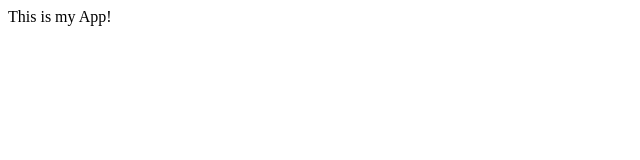
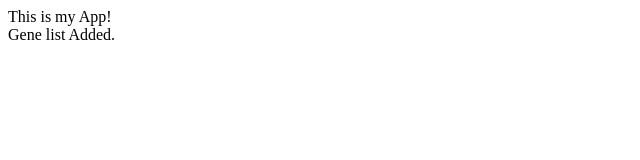
Before and after one commit to muhammadsohailraza/sample, a plain HTML site: page index.html in a window 1280 px wide. Shown: the whole page, without its empty margins (0-640 px from the left). Drawn offline with Linux system fonts and the light colour scheme.

Commit message:
Genelist added

```diff
--- a/index.html
+++ b/index.html
@@ -2,5 +2,7 @@
     <head>
         <title>App-Name</title>
     </head>
-<body> This is my App!</body>
+<body> This is my App! <br>
+       Gene list Added.
+</body>
 </html>
```
Also changed, not shown: geneslist.txt (added).
